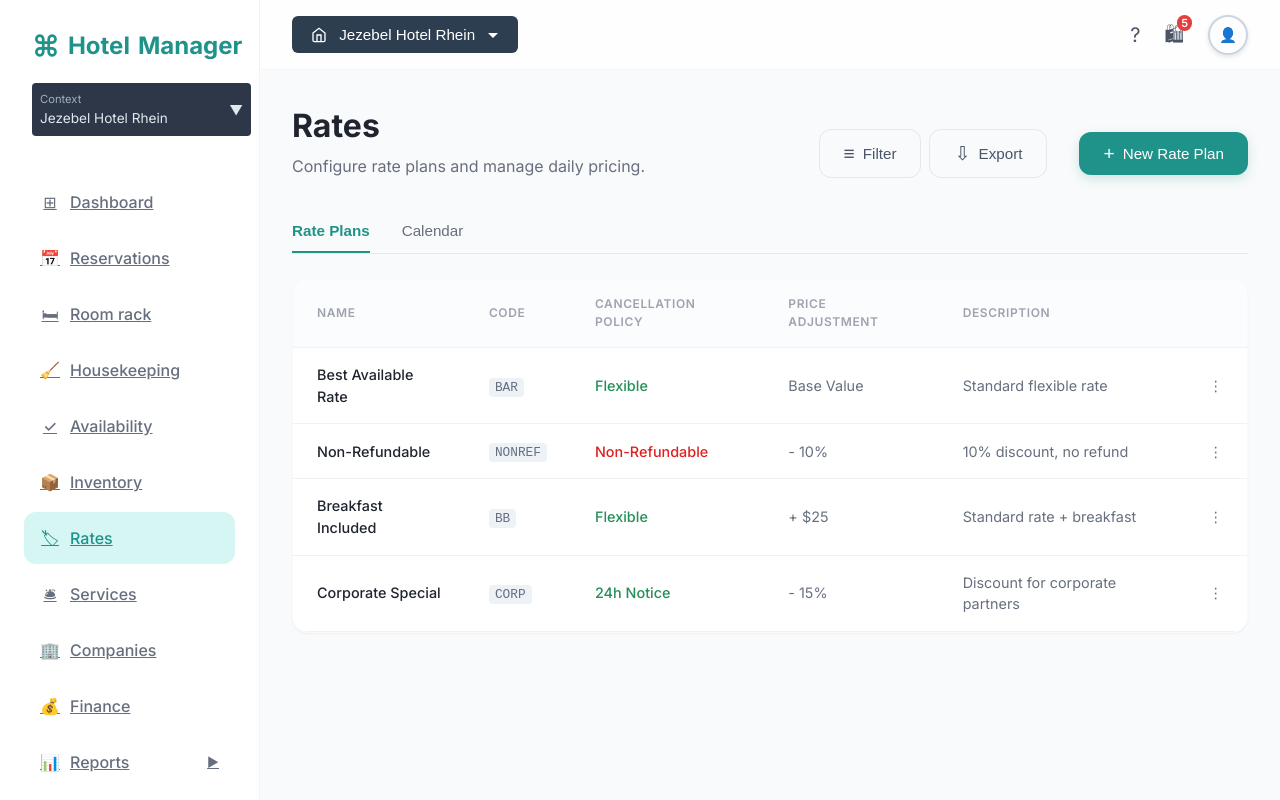
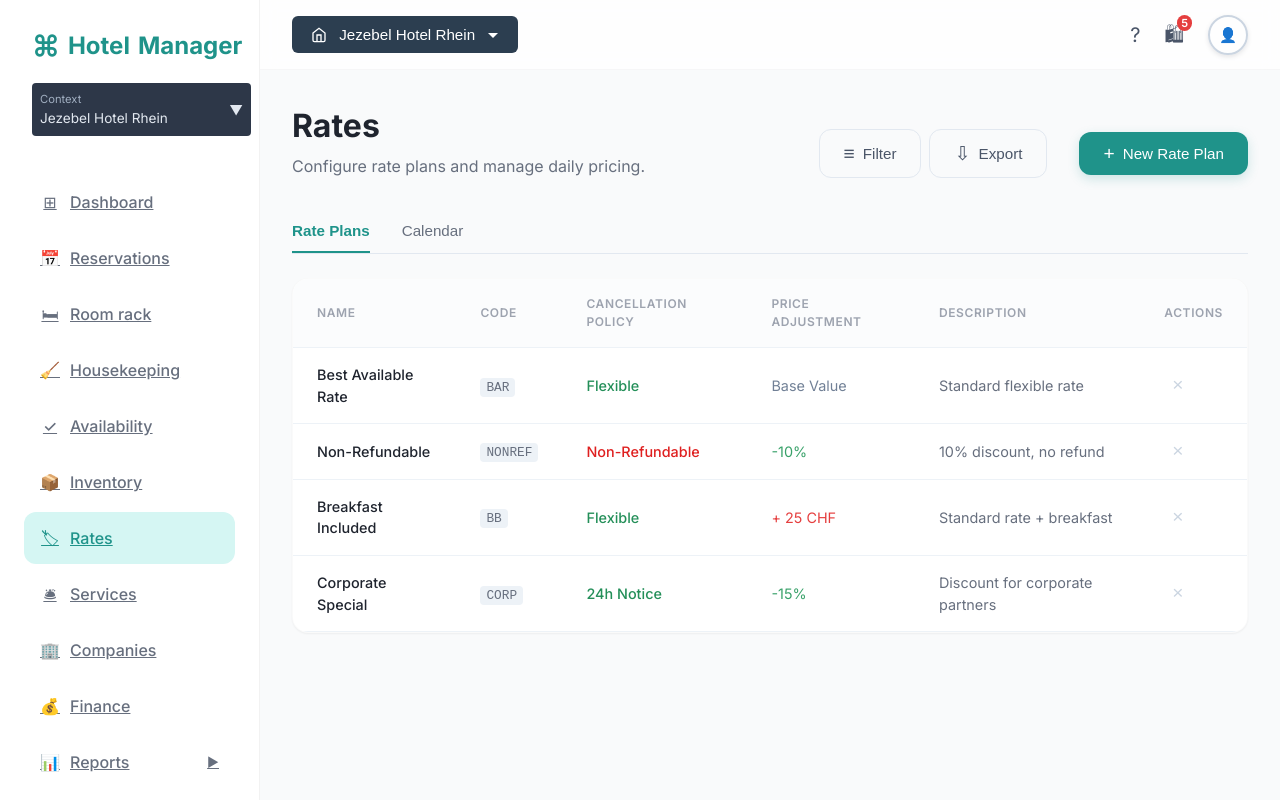
Before and after one commit to Deliveruben29/hotel-management-app, a React (Vite) app: page /rates in a window 1280 px wide. Built offline with nearby package versions, Linux system fonts and the light colour scheme.

Commit message:
feat: Make Rate Plans editable - Implements CRUD functionality for Rate Plans, allowing creation, editing, and deletion with dynamic price calculation in the calendar view

```diff
--- a/src/pages/Rates.jsx
+++ b/src/pages/Rates.jsx
@@ -3,6 +3,74 @@ import { RATE_PLANS, UNIT_GROUPS } from '../data/mockData';
 
 export default function Rates() {
     const [activeTab, setActiveTab] = useState('rate-plans');
+
+    // State for Rate Plans (Editable)
+    const [ratePlans, setRatePlans] = useState(RATE_PLANS);
+    const [isModalOpen, setIsModalOpen] = useState(false);
+    const [editingPlan, setEditingPlan] = useState(null);
+
+    // Form State
+    const [formData, setFormData] = useState({
+        name: '',
+        code: '',
+        cancellationPolicy: 'Flexible',
+        basePrice: 0,
+        description: ''
+    });
+
+    // --- Handlers ---
+
+    const openCreateModal = () => {
+        setEditingPlan(null);
+        setFormData({ name: '', code: '', cancellationPolicy: 'Flexible', basePrice: 0, description: '' });
+        setIsModalOpen(true);
+    };
+
+    const openEditModal = (plan) => {
+        setEditingPlan(plan);
+        setFormData({
+            name: plan.name,
+            code: plan.code,
+            cancellationPolicy: plan.cancellationPolicy,
+            basePrice: plan.basePrice === null ? 0 : plan.basePrice,
+            description: plan.description
+        });
+        setIsModalOpen(true);
+    };
+
+    const handleDelete = (id, e) => {
+        e.stopPropagation();
+        if (confirm('Are you sure you want to delete this rate plan?')) {
+            setRatePlans(ratePlans.filter(p => p.id !== id));
+        }
+    };
+
+    const handleSave = () => {
+        if (!formData.name || !formData.code) return alert('Name and Code are required.');
+
+        const valBasePrice = Number(formData.basePrice);
+
+        const newPlanData = {
+            name: formData.name,
+            code: formData.code.toUpperCase(),
+            cancellationPolicy: formData.cancellationPolicy,
+            basePrice: valBasePrice === 0 ? null : valBasePrice, // 0 means 'Base Value'
+            description: formData.description,
+            currency: 'CHF'
+        };
+
+        if (editingPlan) {
+            // Update
+            setRatePlans(ratePlans.map(p => p.id === editingPlan.id ? { ...p, ...newPlanData } : p));
+        } else {
+            // Create
+            const newId = `RP-${Math.floor(1000 + Math.random() * 9000)}`;
+            setRatePlans([...ratePlans, { id: newId, ...newPlanData }]);
+        }
+        setIsModalOpen(false);
+    };
+
+    // --- Renders ---
 
     const renderRatePlans = () => (
         <div className="table-container" style={{
@@ -20,12 +88,24 @@ export default function Rates() {
                         <th style={headerStyle}>Cancellation Policy</th>
                         <th style={headerStyle}>Price Adjustment</th>
                         <th style={headerStyle}>Description</th>
-                        <th style={{ ...headerStyle, width: '50px' }}></th>
+                        <th style={{ ...headerStyle, width: '80px', textAlign: 'center' }}>Actions</th>
                     </tr>
                 </thead>
                 <tbody>
-                    {RATE_PLANS.map(plan => (
-                        <tr key={plan.id} style={{ borderBottom: '1px solid #edf2f7' }} className="table-row-hover">
+                    {ratePlans.length === 0 ? (
+                        <tr>
+                            <td colSpan={6} style={{ padding: '2rem', textAlign: 'center', color: '#718096' }}>
+                                No rate plans found. Create one to get started.
+                            </td>
+                        </tr>
+                    ) : (
+                        ratePlans.map(plan => (
+                            <tr
+                                key={plan.id}
+                                style={{ borderBottom: '1px solid #edf2f7', cursor: 'pointer' }}
+                                className="table-row-hover"
+                                onClick={() => openEditModal(plan)}
+                            >
                                 <td style={{ ...cellStyle, fontWeight: 500, color: 'var(--color-text-main)' }}>{plan.name}</td>
                                 <td style={cellStyle}>
                                     <span style={{ fontFamily: 'monospace', background: '#edf2f7', padding: '2px 6px', borderRadius: '4px', fontSize: '0.8rem' }}>
@@ -41,25 +121,44 @@ export default function Rates() {
                                     </span>
                                 </td>
                                 <td style={cellStyle}>
-                                {plan.basePrice === null ? 'Base Value' :
-                                    plan.basePrice > 0 ? `+ $${plan.basePrice}` : `- ${Math.abs(plan.basePrice)}%`}
+                                    {plan.basePrice === null || plan.basePrice === 0 ?
+                                        <span style={{ color: '#718096' }}>Base Value</span> :
+                                        plan.basePrice > 0 ?
+                                            <span style={{ color: '#e53e3e' }}>+ {plan.basePrice} CHF</span> :
+                                            <span style={{ color: '#38a169' }}>{plan.basePrice}%</span>
+                                    }
                                 </td>
                                 <td style={cellStyle}>{plan.description}</td>
-                            <td style={cellStyle}>⋮</td>
+                                <td style={cellStyle}>
+                                    <button
+                                        onClick={(e) => handleDelete(plan.id, e)}
+                                        style={{
+                                            background: 'none', border: 'none', cursor: 'pointer',
+                                            color: '#cbd5e1', fontSize: '1.2rem', padding: '0 0.5rem'
+                                        }}
+                                        className="hover-delete"
+                                    >
+                                        ×
+                                    </button>
+                                </td>
                             </tr>
-                    ))}
+                        ))
+                    )}
                 </tbody>
             </table>
             <style>{`
                 .table-row-hover:hover {
                     background-color: var(--color-surface-hover);
                 }
+                .hover-delete:hover {
+                    color: #e53e3e !important;
+                }
             `}</style>
         </div>
     );
 
     const renderPricingGrid = () => {
-        // Mock Grid for pricing
+        // Dynamic Grid using live ratePlans
         const days = Array.from({ length: 7 }, (_, i) => {
             const d = new Date('2025-12-21');
             d.setDate(d.getDate() + i);
@@ -87,26 +186,25 @@ export default function Rates() {
                         </tr>
                     </thead>
                     <tbody>
-                        {RATE_PLANS.map(plan => (
+                        {ratePlans.map(plan => (
                             <React.Fragment key={plan.id}>
                                 <tr style={{ background: '#f7fafc', borderBottom: '1px solid #edf2f7' }}>
                                     <td colSpan={8} style={{ padding: '0.5rem 1rem', fontWeight: 600, color: 'var(--color-text-secondary)', fontSize: '0.8rem' }}>
                                         {plan.name} ({plan.code})
                                     </td>
                                 </tr>
-                                {UNIT_GROUPS.slice(0, 3).map(group => ( // Show first 3 groups for brevity
+                                {UNIT_GROUPS.slice(0, 3).map(group => (
                                     <tr key={`${plan.id}-${group.id}`} style={{ borderBottom: '1px solid #edf2f7' }}>
                                         <td style={{ ...cellStyle, borderRight: '1px solid #edf2f7', position: 'sticky', left: 0, background: 'white' }}>
                                             {group.name}
                                         </td>
                                         {days.map((_, i) => {
-                                            let price = 100 + (group.rank * 20); // base logic
-                                            if (plan.basePrice !== null) {
-                                                if (plan.basePrice < 0) price = price * (1 - (Math.abs(plan.basePrice) / 100)); // Apply discount %
-                                                else price += plan.basePrice; // Apply flat add
+                                            let price = 100 + (group.rank * 20); // base
+                                            if (plan.basePrice !== null && plan.basePrice !== 0) {
+                                                if (plan.basePrice < 0) price = price * (1 - (Math.abs(plan.basePrice) / 100)); // % discount
+                                                else price += plan.basePrice; // Flat add
                                             }
-                                            // Weekend hike
-                                            if (i === 5 || i === 6) price += 20;
+                                            if (i === 5 || i === 6) price += 20; // Weekend
 
                                             return (
                                                 <td key={i} style={{ ...cellStyle, textAlign: 'center', cursor: 'pointer' }}>
@@ -114,7 +212,7 @@ export default function Rates() {
                                                         onMouseEnter={(e) => { e.currentTarget.style.border = '1px solid var(--color-primary)'; e.currentTarget.style.background = 'var(--color-primary-light)' }}
                                                         onMouseLeave={(e) => { e.currentTarget.style.border = '1px solid transparent'; e.currentTarget.style.background = 'transparent' }}
                                                     >
-                                                        ${Math.round(price)}
+                                                        {Math.round(price)}
                                                     </div>
                                                 </td>
                                             );
@@ -145,7 +243,11 @@ export default function Rates() {
                             <span style={{ fontSize: '1.2rem' }}>⇩</span> Export
                         </button>
                     </div>
-                    <button className="btn btn-primary" style={{ display: 'flex', alignItems: 'center', gap: '0.5rem' }}>
+                    <button
+                        className="btn btn-primary"
+                        onClick={openCreateModal}
+                        style={{ display: 'flex', alignItems: 'center', gap: '0.5rem' }}
+                    >
                         <span style={{ fontSize: '1.2rem', lineHeight: 1 }}>+</span> New Rate Plan
                     </button>
                 </div>
@@ -156,10 +258,7 @@ export default function Rates() {
                 <button
                     onClick={() => setActiveTab('rate-plans')}
                     style={{
-                        background: 'none',
-                        border: 'none',
-                        padding: '0.75rem 0',
-                        fontSize: '0.95rem',
+                        background: 'none', border: 'none', padding: '0.75rem 0', fontSize: '0.95rem',
                         fontWeight: activeTab === 'rate-plans' ? 600 : 500,
                         color: activeTab === 'rate-plans' ? 'var(--color-primary)' : 'var(--color-text-secondary)',
                         borderBottom: activeTab === 'rate-plans' ? '2px solid var(--color-primary)' : '2px solid transparent',
@@ -171,10 +270,7 @@ export default function Rates() {
                 <button
                     onClick={() => setActiveTab('calendar')}
                     style={{
-                        background: 'none',
-                        border: 'none',
-                        padding: '0.75rem 0',
-                        fontSize: '0.95rem',
+                        background: 'none', border: 'none', padding: '0.75rem 0', fontSize: '0.95rem',
                         fontWeight: activeTab === 'calendar' ? 600 : 500,
                         color: activeTab === 'calendar' ? 'var(--color-primary)' : 'var(--color-text-secondary)',
                         borderBottom: activeTab === 'calendar' ? '2px solid var(--color-primary)' : '2px solid transparent',
@@ -187,6 +283,85 @@ export default function Rates() {
 
             {activeTab === 'rate-plans' ? renderRatePlans() : renderPricingGrid()}
 
+            {/* Modal */}
+            {isModalOpen && (
+                <div style={{
+                    position: 'fixed', top: 0, left: 0, right: 0, bottom: 0,
+                    backgroundColor: 'rgba(0,0,0,0.5)', display: 'flex', alignItems: 'center', justifyContent: 'center', zIndex: 1000
+                }}>
+                    <div style={{ background: 'white', padding: '2rem', borderRadius: '8px', width: '450px', maxWidth: '90%' }}>
+                        <h2 style={{ marginTop: 0, color: '#2d3748' }}>{editingPlan ? 'Edit Rate Plan' : 'New Rate Plan'}</h2>
+
+                        <div style={{ display: 'flex', flexDirection: 'column', gap: '1rem' }}>
+                            <div>
+                                <label style={labelStyle}>Name</label>
+                                <input
+                                    type="text"
+                                    value={formData.name}
+                                    onChange={e => setFormData({ ...formData, name: e.target.value })}
+                                    style={inputStyle}
+                                    placeholder="e.g., Summer Special"
+                                />
+                            </div>
+                            <div style={{ display: 'grid', gridTemplateColumns: '1fr 1fr', gap: '1rem' }}>
+                                <div>
+                                    <label style={labelStyle}>Code</label>
+                                    <input
+                                        type="text"
+                                        value={formData.code}
+                                        onChange={e => setFormData({ ...formData, code: e.target.value })}
+                                        style={inputStyle}
+                                        placeholder="e.g., SUM25"
+                                        maxLength={6}
+                                    />
+                                </div>
+                                <div>
+                                    <label style={labelStyle}>Price Adjustment</label>
+                                    <input
+                                        type="number"
+                                        value={formData.basePrice}
+                                        onChange={e => setFormData({ ...formData, basePrice: e.target.value })}
+                                        style={inputStyle}
+                                        placeholder="0 for base, -10 for %"
+                                    />
+                                    <div style={{ fontSize: '0.7rem', color: '#718096', marginTop: '2px' }}>
+                                        Absolute (+) or % (-). 0 = Base.
+                                    </div>
+                                </div>
+                            </div>
+
+                            <div>
+                                <label style={labelStyle}>Cancellation Policy</label>
+                                <select
+                                    value={formData.cancellationPolicy}
+                                    onChange={e => setFormData({ ...formData, cancellationPolicy: e.target.value })}
+                                    style={inputStyle}
+                                >
+                                    <option value="Flexible">Flexible (Free until 24h)</option>
+                                    <option value="Non-Refundable">Non-Refundable</option>
+                                    <option value="24h Notice">24h Notice</option>
+                                    <option value="48h Notice">48h Notice</option>
+                                </select>
+                            </div>
+
+                            <div>
+                                <label style={labelStyle}>Description</label>
+                                <textarea
+                                    value={formData.description}
+                                    onChange={e => setFormData({ ...formData, description: e.target.value })}
+                                    style={{ ...inputStyle, minHeight: '80px' }}
+                                    placeholder="Internal description..."
+                                />
+                            </div>
+                        </div>
+
+                        <div style={{ display: 'flex', justifyContent: 'flex-end', gap: '1rem', marginTop: '2rem' }}>
+                            <button onClick={() => setIsModalOpen(false)} className="btn" style={{ background: 'white', border: '1px solid #cbd5e1' }}>Cancel</button>
+                            <button onClick={handleSave} className="btn btn-primary">{editingPlan ? 'Save Changes' : 'Create Plan'}</button>
+                        </div>
+                    </div>
+                </div>
+            )}
         </main>
     );
 }
@@ -206,3 +381,19 @@ const cellStyle = {
     color: 'var(--color-text-secondary)',
     fontSize: '0.9rem'
 };
+
+const labelStyle = {
+    display: 'block',
+    fontSize: '0.85rem',
+    fontWeight: 600,
+    color: '#4a5568',
+    marginBottom: '0.5rem'
+};
+
+const inputStyle = {
+    width: '100%',
+    padding: '0.6rem',
+    border: '1px solid #cbd5e1',
+    borderRadius: '4px',
+    fontSize: '0.95rem'
+};
```
Lines whose indentation alone changed are shown as unchanged.
